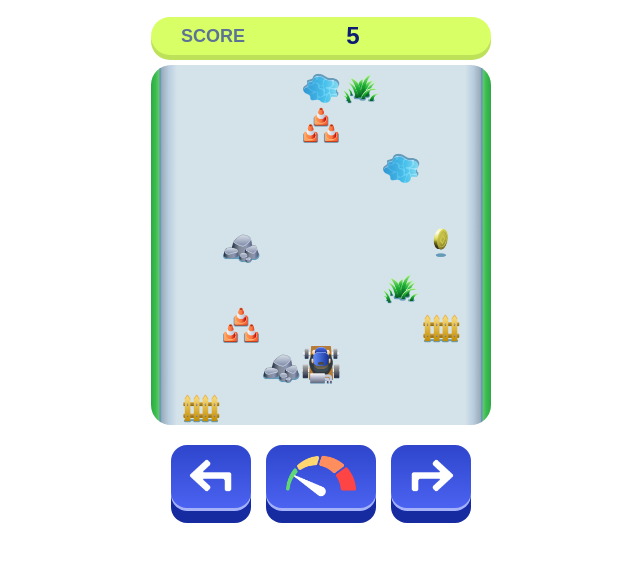
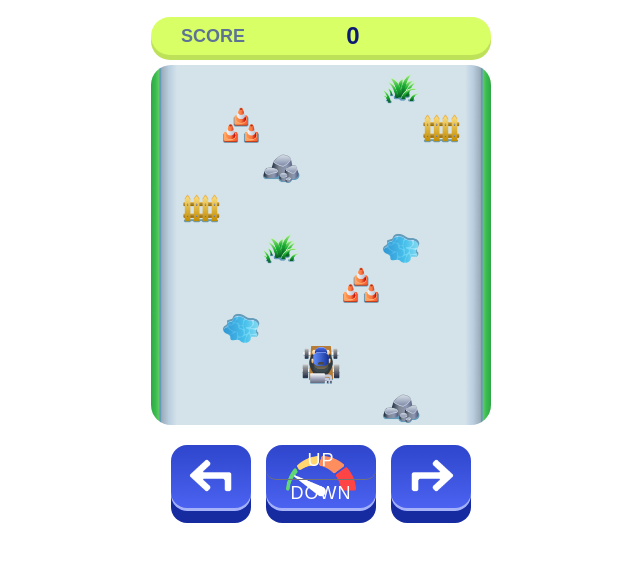
Before and after one commit to RiccardoMacchi/kart-crash, a plain HTML site: page index.html in a window 1280 px wide. Shown: the part 94-656 px from the top of the page, without its empty margins (319-959 px from the left). Drawn offline with Linux system fonts and the light colour scheme; a web font is replaced by a local one.

Commit message:
migliorata logica per livello bonus aggiunti bottoni per comandi boost up e down

```diff
--- a/index.html
+++ b/index.html
@@ -116,9 +116,14 @@
           <button class="left-button">
             <img src="images/left-arrow.png" alt="left arrow">
           </button>
-          <button class="turbo">
-            <img src="images/gauge-1.png" alt="turbo">
+          <button class="wrapper_turbo">
+            <div class="turbo_boost" id="turbo_up">UP</div>
+            <div class="turbo_boost" id="turbo_down">DOWN</div>
+            <div class="turbo">
+              <img src="images/gauge-1.png" alt="turbo">
+            </div>
           </button>
+
           <button class="right-button">
             <img src="images/right-arrow.png" alt="right arrow"></img>
           </button>
--- a/script.js
+++ b/script.js
@@ -14,16 +14,20 @@ const finalScore = document.querySelector('.final-score');
 const playAgain = document.querySelector('.play-again')
 // Recupero bonus coin
 const bonusCoin = document.getElementById('bonus_coin')
-// Recupero bottone turbo
+// Recupero div turbo per dispaly
 const turboBtn = document.querySelector('.turbo')
+// Recupero pulsanti UP e Down
+const turboUp = document.getElementById('turbo_up')
+const turboDown = document.getElementById('turbo_down')
+
 
 // Griglia di gioco
 const gridMatrix = [
-    ['', '', '', '', '', 'grass', ''],
-    ['', 'cones', '', '', '', '', 'fence'],
-    ['', '', 'rock', '', '', '', ''],
-    ['fence', '', '', '', '', '', ''],
-    ['', '', 'grass', '', '', 'water', ''],
+    ['', '', '', '', 'coin', 'grass', ''],
+    ['', 'cones', '', 'coin', '', '', 'fence'],
+    ['', '', 'rock', 'coin', '', '', ''],
+    ['fence', '', '', 'coin', '', '', ''],
+    ['', '', 'grass', 'coin', '', 'water', ''],
     ['', '', '', '', 'cones', '', ''],
     ['', 'water', '', '', '', '', ''],
     ['', '', '', '', '', '', ''],
@@ -35,7 +39,10 @@ console.table(gridMatrix);
 // Impostazioni inizali del kart
 let ptnToBonus = 0;
 let activeBonus = false;
-let turbo = 0;
+// Stop bonus
+let destroyBonus = false;
+let resetBonus = true
+let turbo = 1;
 let score = 0;
 let speed = 1000;
 const kartPosition = {
@@ -122,25 +129,28 @@ function scrollOsbtacles() {
     let lastRow = gridMatrix.pop();
 
 
-    if (ptnToBonus === 5) {
+    if (activeBonus) {
+        console.log("cilco Bonus")
         lastRow = moreBonus(lastRow)
-        activeBonus = true;
         setTimeout(function () {
-            activeBonus = false;
-        }, 2000)
+            activeBonus = false
+            destroyBonus = true
+        }, 10000)
+    } else if (destroyBonus) {
+        console.log("Ciclo STOP STOP bonus")
+        lastRow = disactiveMoreBonus(lastRow)
+        if (resetBonus) {
+            setTimeout(function () {
+                destroyBonus = false
+                ptnToBonus = 0
+                bonusCoin.innerHTML = '';
+            }, 14000)
+        }
+        resetBonus = false
+    } else {
+        if (!coinInGame) lastRow = insertCoin(lastRow);
     }
 
-    if (ptnToBonus >= 10) {
-        lastRow = disactiveMoreBonus(lastRow)
-        setTimeout(function () {
-            activeBonus = false;
-            ptnToBonus = 0;
-            bonusCoin.innerHTML = '';
-        }, 6000)
-    }
-
-    // Aggiunta della moneta alla ristampa con controllo se è la sola nel grid
-    if (!coinInGame) lastRow = insertCoin(lastRow);
 
     // Mescolazione random della lista ostacoli
     shuffleElements(lastRow);
@@ -193,7 +203,7 @@ function decrementSpeed() {
 }
 
 // Scroll automatico ostacoli, punti e velocità kart
-let gameLoop = setInterval(runGameFlow, speed)
+// let gameLoop = setInterval(runGameFlow, speed)
 
 // Funzione incremento velocità grazie al turbo
 function turboBoost() {
@@ -229,8 +239,12 @@ function runGameFlow() {
 
 
 // Evento di gioco
-turboBtn.addEventListener('click', function () {
-    incrementSpeed()
+turboUp.addEventListener('click', function () {
+    turboBoost()
+})
+
+turboDown.addEventListener('click', function () {
+    turboBoostDown()
 })
 
 
@@ -285,9 +299,12 @@ function gameOver() {
 
 // Funzioni bonus
 function getBonus() {
+    ptnToBonus++;
     // Aggiunta level bonus
-    if (!activeBonus) {
-        ++ptnToBonus;
+    if (ptnToBonus === 5 && !destroyBonus) {
+        activeBonus = true
+        console.log("stampa punto", ptnToBonus)
+
     }
     if (ptnToBonus < 5) {
         bonusCoin.innerHTML += `<i class="fa-solid fa-coins"></i>`;
--- a/style.css
+++ b/style.css
@@ -188,6 +188,7 @@ a.button:active {
 	text-align: center;
 	text-transform: uppercase;
 	background-color: #d9ff66;
+	z-index: 1000;
 
 	position: absolute;
 	top: 0;
@@ -353,9 +354,6 @@ a.button:active {
 	color: red;
 }
 
-.turbo {
-	flex-grow: 1;
-}
 
 .turbo img {
 	width: 100%;
@@ -367,3 +365,35 @@ a.button:active {
 	box-shadow: inset 0 -3px rgba(255, 255, 255, 0.5), 0 12px #334e03;
 	margin-top: 20px;
 }
+
+.wrapper_turbo {
+	position: relative;
+	flex-grow: 1;
+}
+
+.turbo_boost {
+	position: absolute;
+	text-align: center;
+	vertical-align: middle;
+	z-index: 10;
+	margin: 0 auto;
+	line-height: 30px;
+
+}
+
+#turbo_up {
+	top: 0;
+	left: 0;
+	width: 100%;
+	padding-bottom: 4px;
+	border-bottom: 1px solid rgb(116, 114, 114);
+	border-radius: 10px;
+}
+
+#turbo_down {
+	bottom: 10px;
+	right: 0;
+	height: calc(50% - 10px);
+	width: 100%;
+
+}
```
